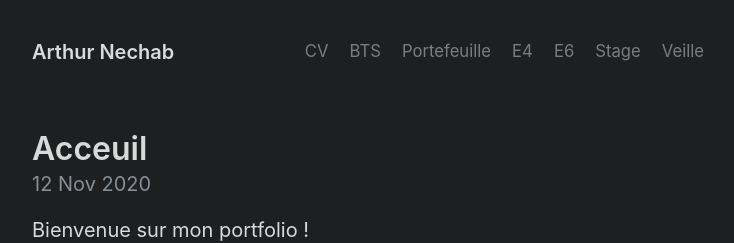
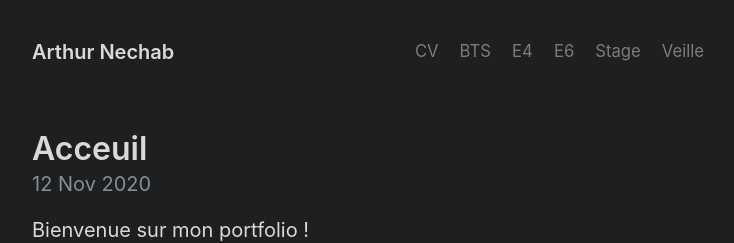
Before and after one commit to arthur-nechab/portfolio, a Jekyll site: the page built from index.html, in a window 1280 px wide. Shown: the top 243 px of the page, without its empty margins (272-1006 px from the left). Built offline with Jekyll 4.4.1, drawn with Linux system fonts in a browser that asks for light colours; the list of posts is cut into pages by our own code.

Commit message:
Update _config.yml

```diff
--- a/_config.yml
+++ b/_config.yml
@@ -42,9 +42,6 @@ nav:
 - title: BTS
   url: /bts
 
-- title: Portefeuille
-  url: /portefeuille
-
 - title: E4
   url: /e4
 
```
